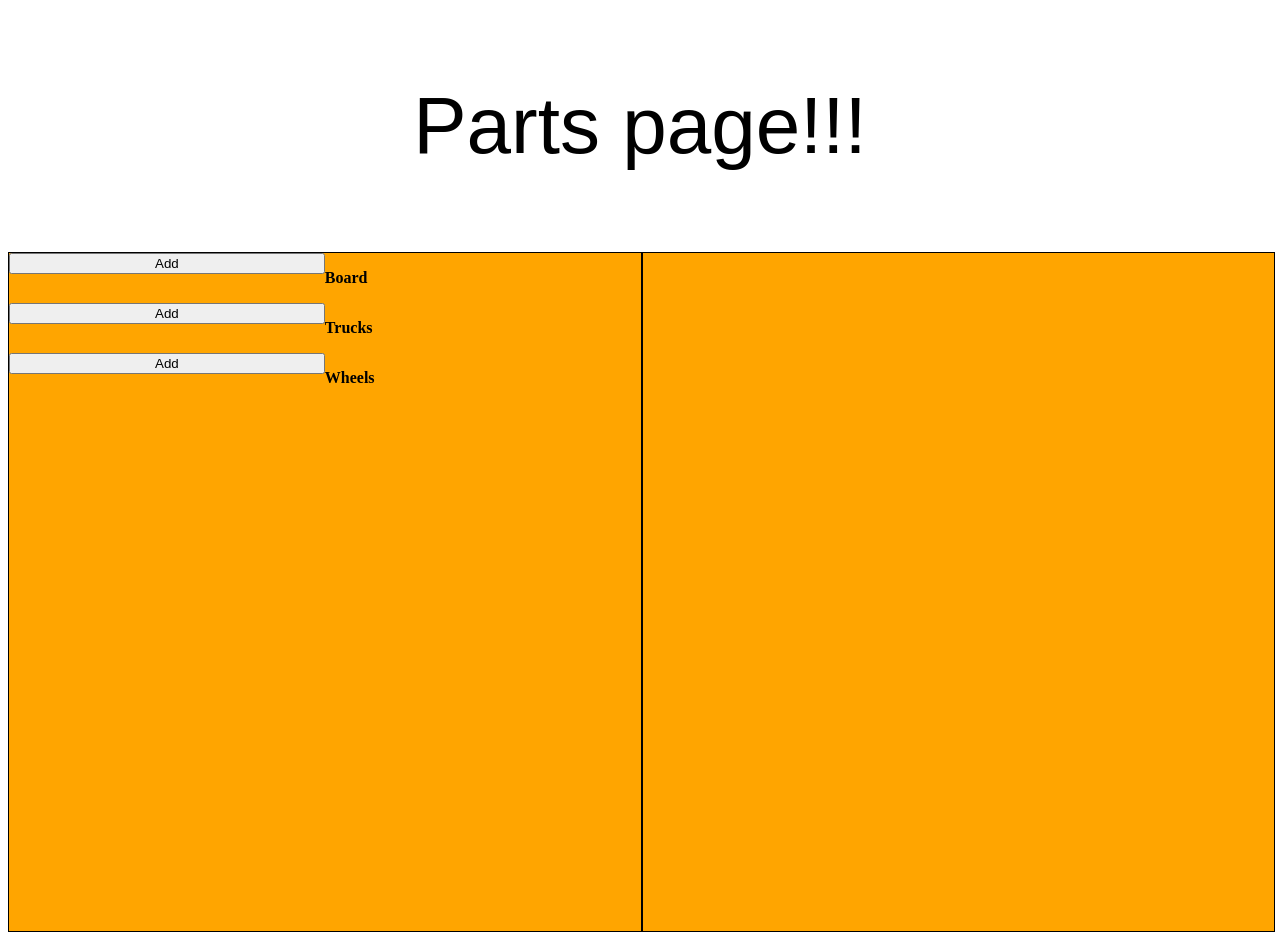
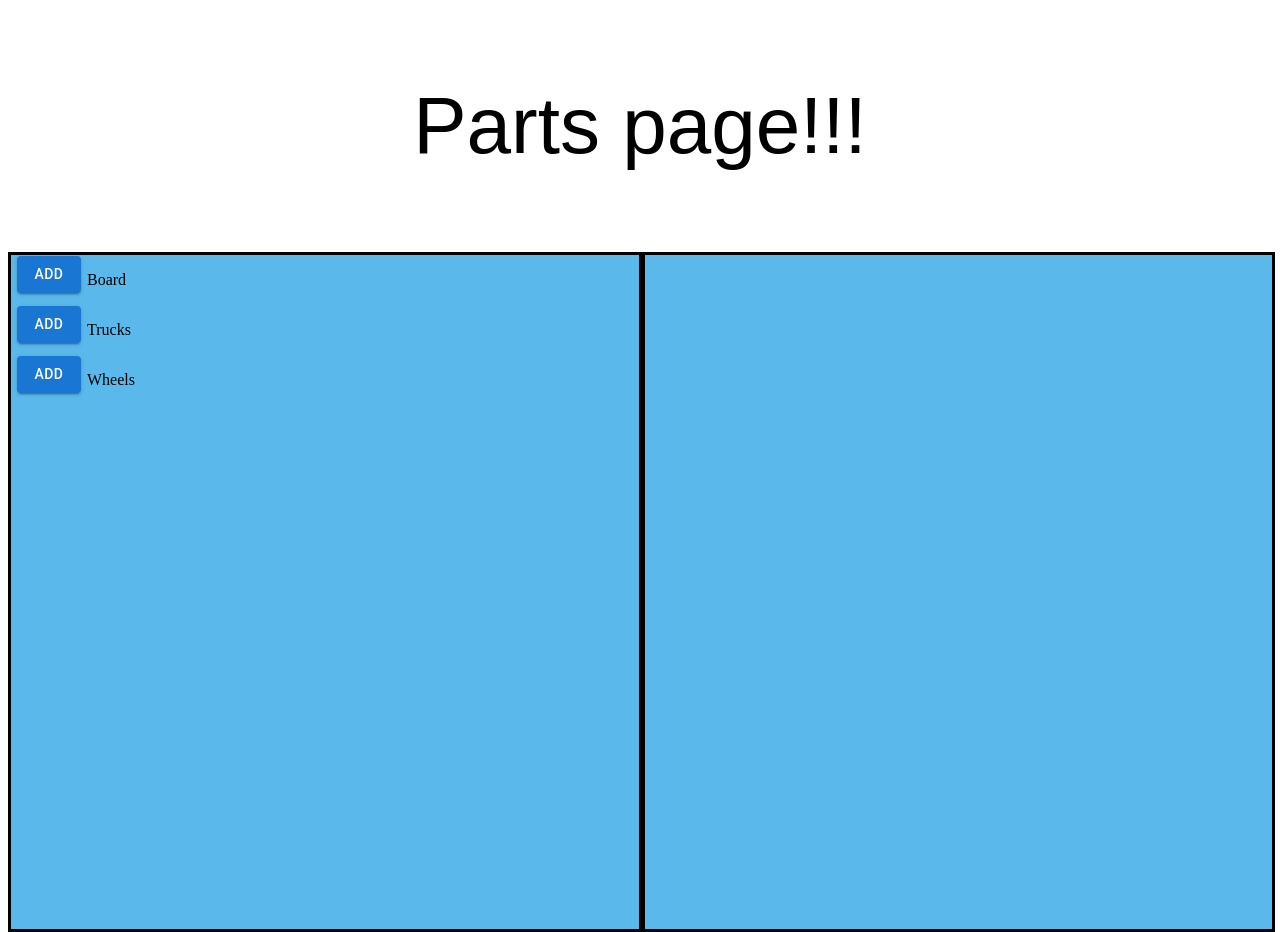
Before and after one commit to Joels17/bc-part-picker, a React (Create React App) app in the folder bcpp-front/: page / in a window 1280 px wide. Built offline with nearby package versions, Linux system fonts and the light colour scheme.

Commit message:
CSS stuff

```diff
--- a/bcpp-front/package.json
+++ b/bcpp-front/package.json
@@ -5,6 +5,8 @@
 	"poxy": "http://127.0.0.1:3000/",
 	"dependencies": {
 		"@emotion/styled": "^11.6.0",
+		"@material/icon-button": "^13.0.0",
+		"@mui/icons-material": "^5.3.1",
 		"@mui/material": "^5.4.0",
 		"@reduxjs/toolkit": "^1.7.2",
 		"@testing-library/jest-dom": "^5.16.2",
--- a/bcpp-front/src/components/PartItem.js
+++ b/bcpp-front/src/components/PartItem.js
@@ -1,6 +1,8 @@
 import React, { useEffect } from 'react';
 import { useSelector, useDispatch } from 'react-redux';
 import { addItem } from '../slices/cartSlice';
+import Button from '@mui/material/Button';
+
 
 function PartItem(props) {
 	const dispatch = useDispatch();
@@ -22,7 +24,9 @@ function PartItem(props) {
 	return (
 		<div id="partitem">
 			<h4>{props.title}</h4>
-			<button onClick={onClick}>Add to Selection</button>
+			<button id="btnAdd">
+				<Button variant='contained' Click={onClick}>Add to Selection</Button>
+			</button>
 		</div>
 	);
 }
--- a/bcpp-front/src/components/PartSelector.js
+++ b/bcpp-front/src/components/PartSelector.js
@@ -1,6 +1,7 @@
 import React from 'react';
 import { useSelector, useDispatch } from 'react-redux';
 import { setPartType } from '../slices/pageSlice';
+import Button from '@mui/material/Button';
 
 function PartSelector(props) {
 	const dispatch = useDispatch();
@@ -10,14 +11,18 @@ function PartSelector(props) {
 	};
 
 	return (
+		<div id='ps'>
 		<div id="partselector" className="row2">
 			<div className="innerColumnLeft">
-				<button onClick={onSubmit}>Add</button>
+				<button id="btnAdd">
+					<Button variant='contained' onClick={onSubmit}>Add</Button>
+				</button>
 			</div>
 			<div className="innerColumnRight">
 				<p>{props.partName}</p>
 			</div>
 		</div>
+		</div>
 	);
 }
 
--- a/bcpp-front/src/styles/components/_partspage.scss
+++ b/bcpp-front/src/styles/components/_partspage.scss
@@ -4,9 +4,9 @@
 
 .column {
   float: left;
-  border: 1px solid black;
   width: 50%;
   display: flex;
+  border: 3px solid black;
   flex-wrap: wrap;
   flex: 1;
   flex-direction: column;
@@ -16,34 +16,23 @@
 .innerColumnRight {
   float: left;
   width: 50%;
-  font-weight: bold;
+  display: flex;
+  flex-wrap: wrap;
+  flex: 1;
+  flex-direction: column;
+  column-fill: balance;
+}
+
+.innerColumnLeft {
+  float: left;
+  display: flex;
   flex-wrap: wrap;
   flex-direction: column;
   column-fill: balance;
 }
 
-.innerColumnLeft {
-  width: 1%;
-  display: flex;
-  flex-wrap: wrap;
-  column-width: 10px;
-  flex: 1;
-  flex-direction: column;
-}
-
 #columnList {
   text-align: center;
-}
-
-.row:after {
-  //content: "";
-  //display: table;
-  //clear: both;
-  background-color: orange;
-}
-
-body {
-  //background: rgb(255, 255, 255);
 }
 
 .row {
@@ -52,10 +41,10 @@ body {
   display: flex;
   flex: 1;
   flex-direction: row;
+  background: #5ab9ea;
   display: flex;
   flex-wrap: wrap;
   width: 99%;
-  background-color: orange;
 }
 
 .row2 {
@@ -68,7 +57,6 @@ body {
   font-family: fantasy;
   text-align: center;
   font-size: 5em;
-  background: white;
 }
 
 #partselector {
@@ -76,3 +64,8 @@ body {
   flex-direction: row;
   //background-color: green;
 }
+
+#btnAdd {
+  border: none;
+  background: none;
+}
```
Also changed, not shown: bcpp-front/src/components/Mainpage.js (+5 -5 lines), 1 other file (tests, documents, lock files or other folders).
